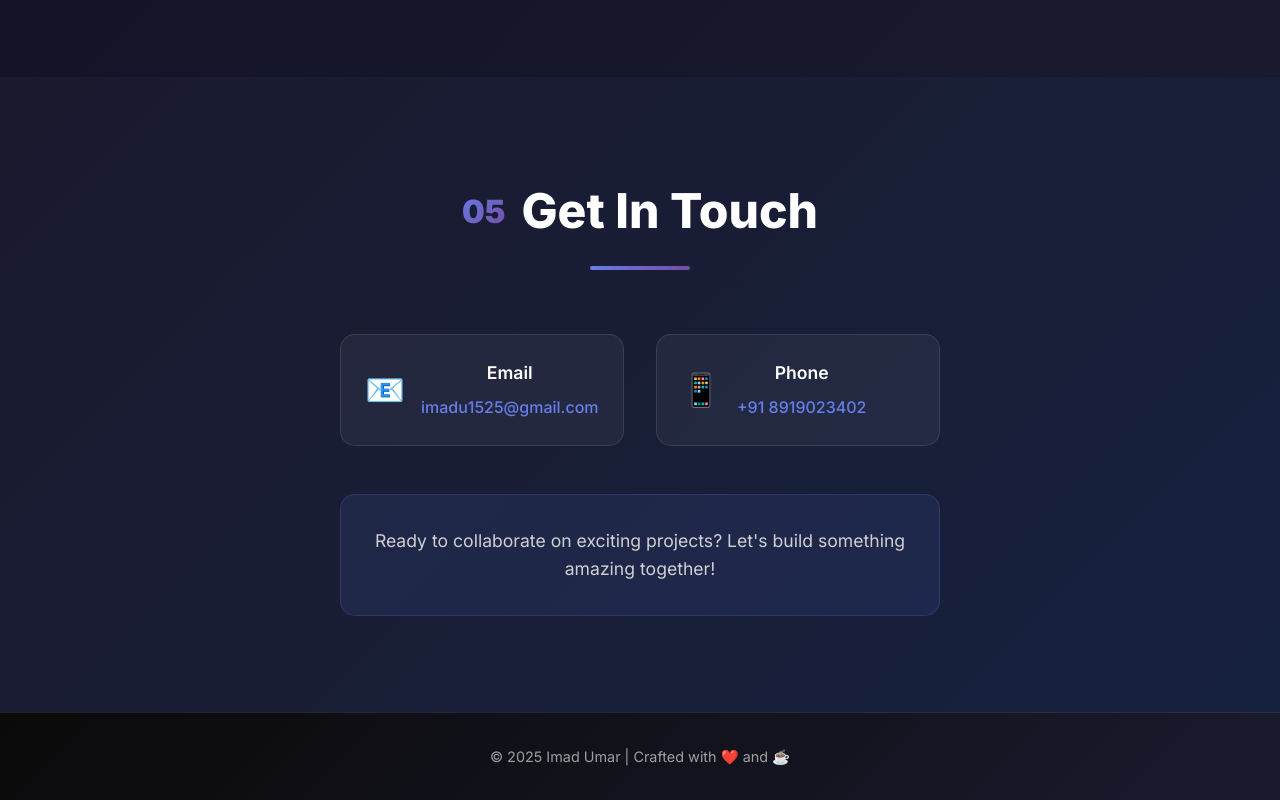
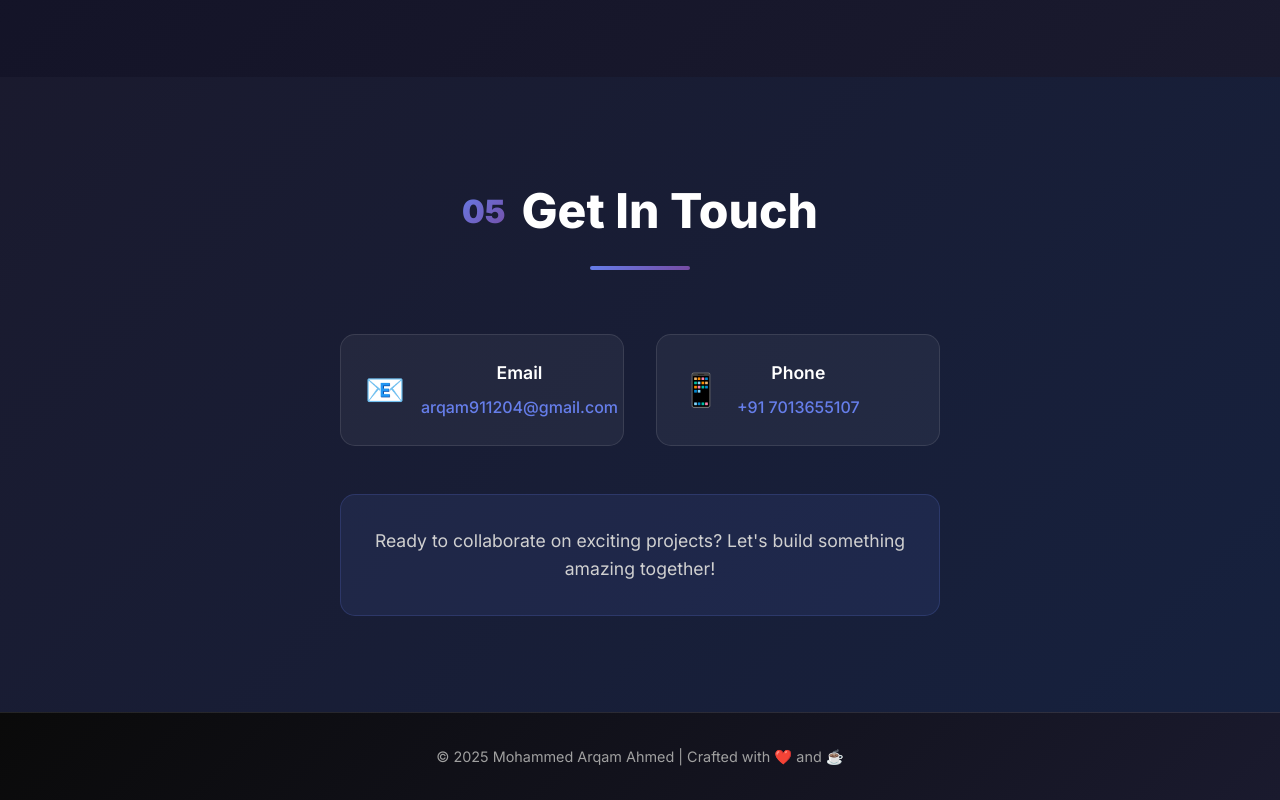
Before and after one commit to mohammedarqamahmed/Portfolio, a React (Create React App) app: page / in a window 1280 px wide. Shown: the part 4666-5466 px from the top of the page. Built offline with nearby package versions, Linux system fonts and the light colour scheme.

Commit message:
Update App.js

```diff
--- a/src/App.js
+++ b/src/App.js
@@ -491,14 +491,14 @@ function App() {
                 <div className="contact-icon">📧</div>
                 <div className="contact-details">
                   <h3>Email</h3>
-                  <a href="mailto:imadu1525@gmail.com">imadu1525@gmail.com</a>
+                  <a href="mailto:arqam911204@gmail.com">arqam911204@gmail.com</a>
                 </div>
               </div>
               <div className="contact-item">
                 <div className="contact-icon">📱</div>
                 <div className="contact-details">
                   <h3>Phone</h3>
-                  <a href="tel:+918919023402">+91 8919023402</a>
+                  <a href="tel:+917013655107">+91 7013655107</a>
                 </div>
               </div>
             </div>
@@ -511,7 +511,7 @@ function App() {
 
       <footer className="footer">
         <div className="footer-content">
-          <p>© 2025 Imad Umar | Crafted with ❤️ and ☕</p>
+          <p>© 2025 Mohammed Arqam Ahmed | Crafted with ❤️ and ☕</p>
         </div>
       </footer>
     </div>
```
